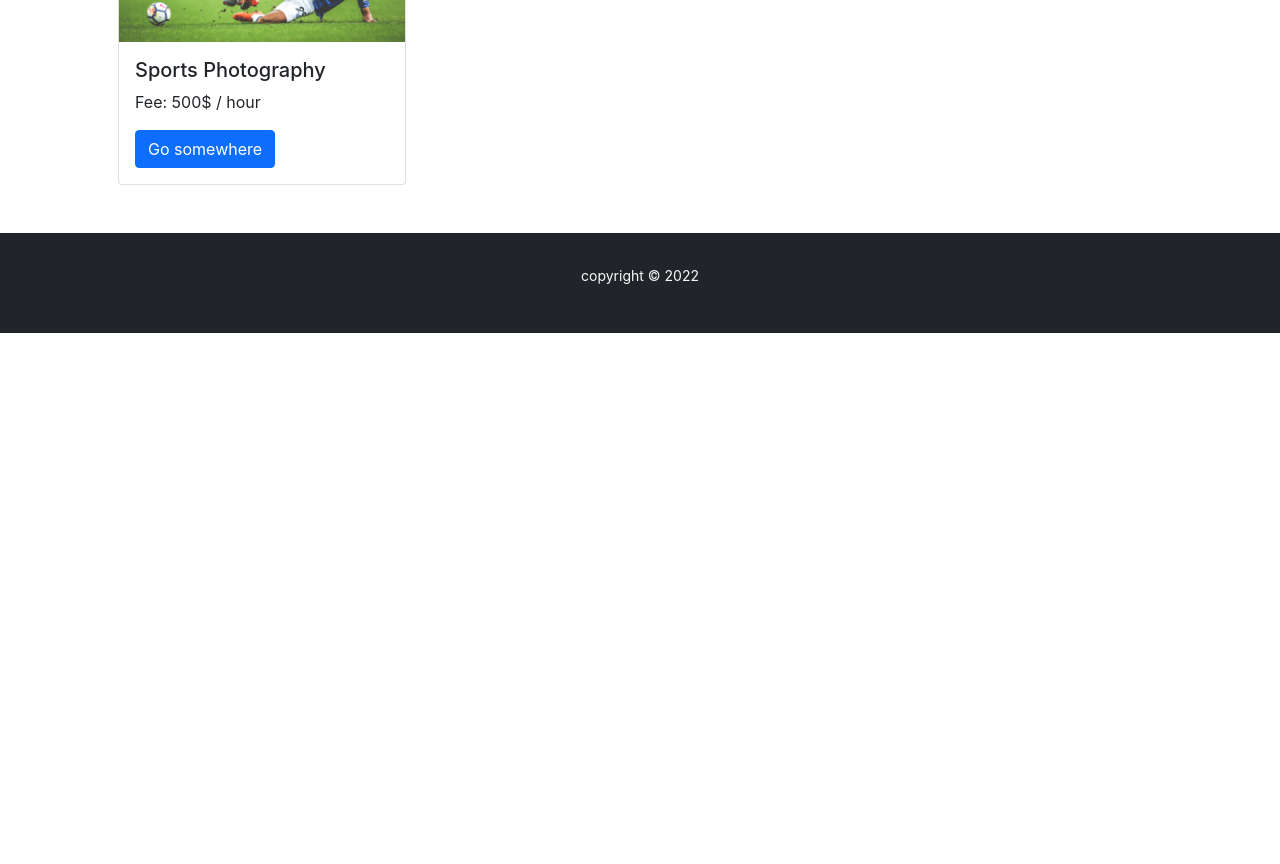
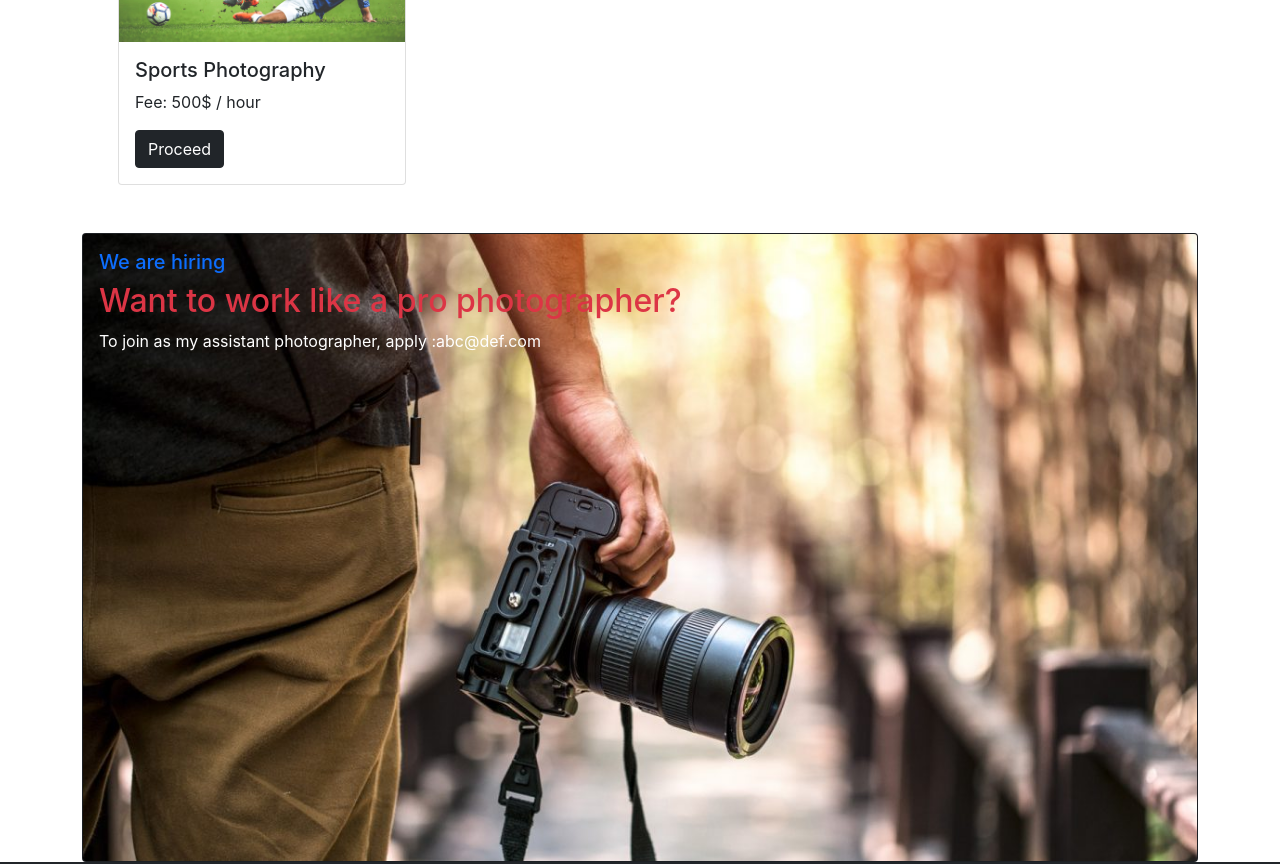
Before and after one commit to osamabinsayeed/photographer, a React (Create React App) app: page / in a window 1280 px wide. Shown: the part 1660-2524 px from the top of the page. Before the commit the page ends 1993 px from the top, so only its background shows below. Built offline with nearby package versions, Linux system fonts and the light colour scheme.

Commit message:
fourth section added to home

```diff
--- /dev/null
+++ b/src/components/Hiire/Hire.js
@@ -0,0 +1,27 @@
+import React from 'react';
+import { Card } from 'react-bootstrap';
+import photo from './photographer.jpg'
+
+const Hire = () => {
+    // const photo =
+    return (
+        <div className='container'>
+            <Card className="bg-dark text-white">
+                <Card.Img src={photo} />
+                <Card.ImgOverlay>
+                    <Card.Title className='text-primary'>
+                        We are hiring
+                    </Card.Title>
+
+                    <Card.Text>
+                        <h2 className='text-danger'>Want to work like a pro photographer?</h2>
+                        <p >To join as my assistant photographer, apply :abc@def.com</p>
+                    </Card.Text>
+                </Card.ImgOverlay>
+            </Card>
+
+        </div>
+    );
+};
+
+export default Hire;
--- a/src/components/Home/Home.js
+++ b/src/components/Home/Home.js
@@ -1,5 +1,6 @@
 import React from 'react';
 import Footer from '../Footer/Footer';
+import Hire from '../Hiire/Hire';
 import Services from '../Services/Services';
 import Slider from './Slider';
 
@@ -9,6 +10,7 @@ const Home = () => {
 
             <Slider></Slider>
             <Services></Services>
+            <Hire></Hire>
             <Footer></Footer>
 
         </div>
--- a/src/components/Services/Service.js
+++ b/src/components/Services/Service.js
@@ -13,7 +13,7 @@ const Service = ({ photoservice }) => {
                     <Card.Text>
                         Fee: {fee}
                     </Card.Text>
-                    <Button variant="primary">Go somewhere</Button>
+                    <Button variant="dark">Proceed</Button>
                 </Card.Body>
             </Card>
         </div>
```
Also changed, not shown: src/components/Hiire/photographer.jpg (added).
